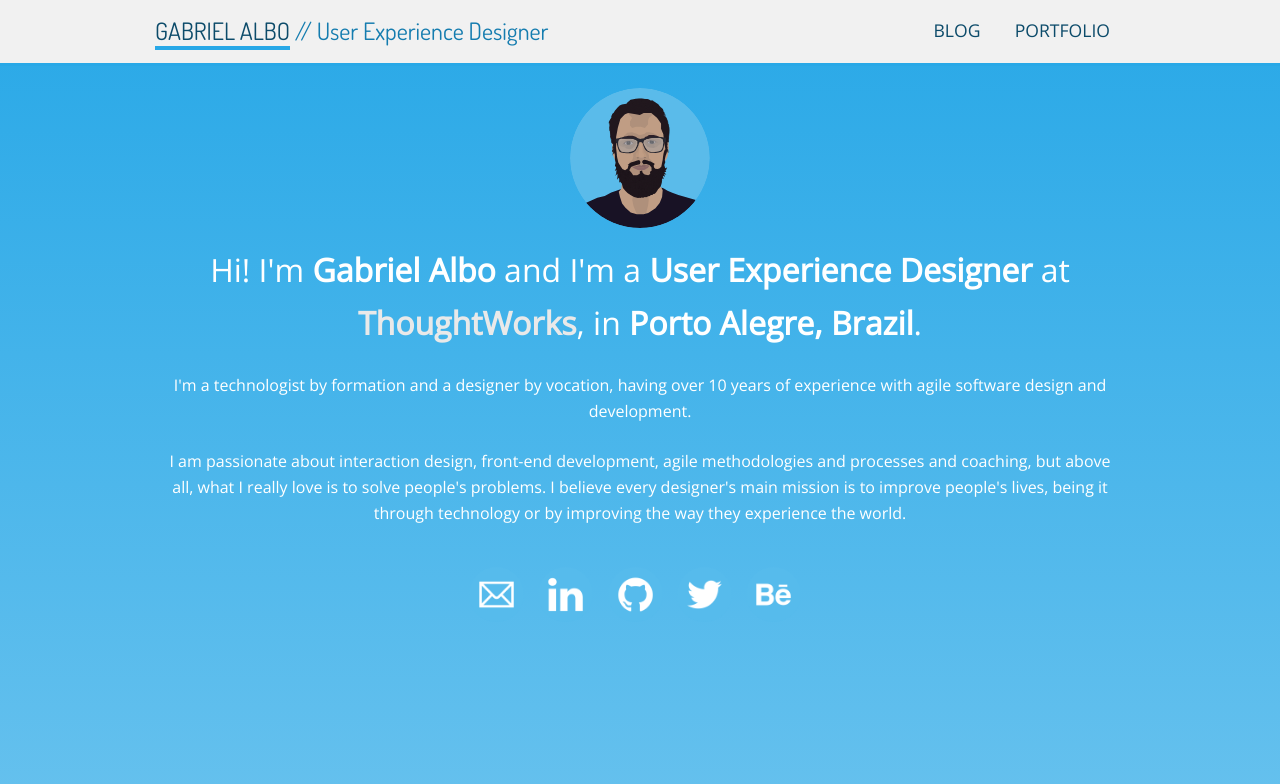
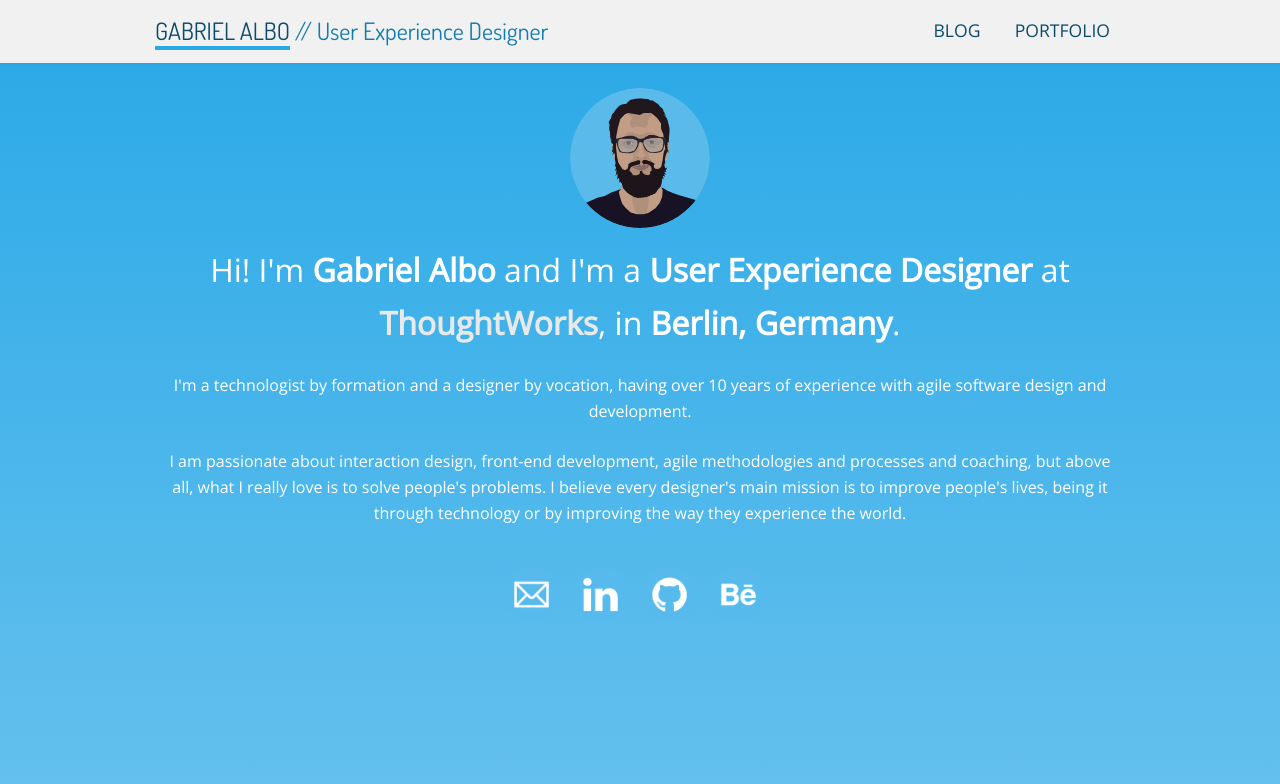
Before and after one commit to albogabriel/gabrielalbo.com, a Jekyll site: the page built from index.html, in a window 1280 px wide. Shown: the top 784 px of the page. Built offline with Jekyll 4.4.1, drawn with Linux system fonts in a browser that asks for light colours.

Commit message:
Updating work location

```diff
--- a/index.html
+++ b/index.html
@@ -10,7 +10,7 @@
 			</div><br>
 		<span>
 		<p>
-			Hi! I'm <b>Gabriel Albo</b> and I'm a <b>User Experience Designer</b> at <a href="http://www.thoughtworks.com"><b>ThoughtWorks</b></a>, in <b>Porto Alegre, Brazil</b>.
+			Hi! I'm <b>Gabriel Albo</b> and I'm a <b>User Experience Designer</b> at <a href="http://www.thoughtworks.com"><b>ThoughtWorks</b></a>, in <b>Berlin, Germany</b>.
 		</p>
 
 		<p>
@@ -32,9 +32,9 @@
 				<img class="contact-icon" src="{{ site.baseurl }}/assets/images/icons/github-256.png" alt="GitHub">
 			</a>
 
-			<a href="https://twitter.com/albogabriel">
+<!-- 			<a href="https://twitter.com/albogabriel">
 				<img class="contact-icon" src="{{ site.baseurl }}/assets/images/icons/twitter-256.png" alt="Twitter">
-			</a>
+			</a> -->
 
 			<a href="https://www.behance.net/albogabriel">
 				<img class="contact-icon" src="{{ site.baseurl }}/assets/images/icons/behance-256.png" alt="Behance">
```
Also changed, not shown: Gemfile.lock.
